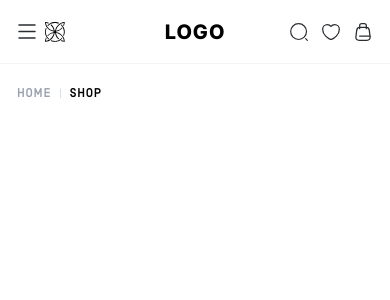
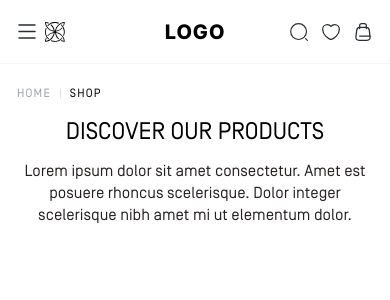
Before and after one commit to abhinm7/appscrip-task-abhin, a Next.js app: page / in a window 390 px wide. Shown: the top 300 px of the page. Built offline with nearby package versions, Linux system fonts and the light colour scheme.

Commit message:
add header section

```diff
--- a/src/app/components/Header.tsx
+++ b/src/app/components/Header.tsx
@@ -62,9 +62,9 @@ export default function Header() {
       </header>
 
       <div className="w-full px-4.25 py-4 lg:hidden">
-        <span className="text-gray-400 text-xs font-semibold tracking-widest">HOME</span>
+        <span className="text-gray-400 text-xs tracking-widest">HOME</span>
         <span className="text-gray-300 text-xs mx-2">|</span>
-        <span className="text-black text-xs font-semibold tracking-widest">SHOP</span>
+        <span className="text-black text-xs tracking-widest">SHOP</span>
       </div>
     </>
   );
--- /dev/null
+++ b/src/app/components/Hero.tsx
@@ -0,0 +1,16 @@
+export default function Hero() {
+  return (
+    <section className="w-full flex flex-col items-center justify-center text-center px-4 lg:px-24 lg:py-16">
+
+      <h1 className="font-simplon text-[24px] lg:text-[60px] leading-[100%] uppercase text-black mb-4 tracking-[0px]">
+        DISCOVER OUR PRODUCTS
+      </h1>
+
+      <p className="font-simplon text-[16px] lg:text-[22px] leading-5.5 lg:leading-10 text-[#252020] max-w-180.25">
+        Lorem ipsum dolor sit amet consectetur. Amet est posuere rhoncus
+        scelerisque. Dolor integer scelerisque nibh amet mi ut elementum dolor.
+      </p>
+
+    </section>
+  );
+}
--- a/src/app/page.tsx
+++ b/src/app/page.tsx
@@ -1,10 +1,16 @@
-import Image from "next/image";
 import Header from "./components/Header";
+import Hero from "./components/Hero";
 
 export default function Home() {
   return (
-    <div>
-      <Header/>
+    <div className="min-h-screen bg-white">
+      {/* navbar */}
+      <Header />
+
+      <main>
+        <Hero />
+
+      </main>
     </div>
   );
 }
```
